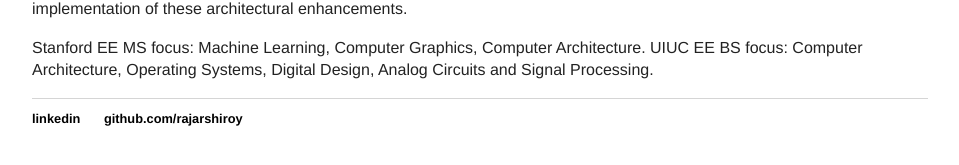
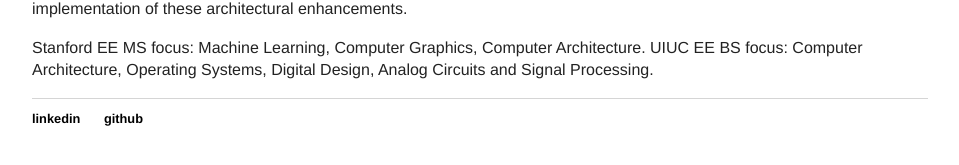
Before and after one commit to rajarshiroy/rajarshiroy.github.io, a Jekyll site: the page built from index.html, in a window 1280 px wide. Shown: the part 250-415 px from the top of the page, without its empty margins (160-1119 px from the left). Built offline with Jekyll 4.4.1, drawn with Linux system fonts in a browser that asks for light colours.

Commit message:
Update about.html

```diff
--- a/_layouts/about.html
+++ b/_layouts/about.html
@@ -25,7 +25,7 @@
 			<footer>
 	    		<ul>
 	        		<li><a href="https://www.linkedin.com/in/rajarshir">linkedin</a></li>
-	        		<li><a href="https://github.com/rajarshiroy">github.com/rajarshiroy</a></li>
+	        		<li><a href="https://github.com/rajarshiroy">github</a></li>
 				</ul>
 			</footer>
 		</body>
```
